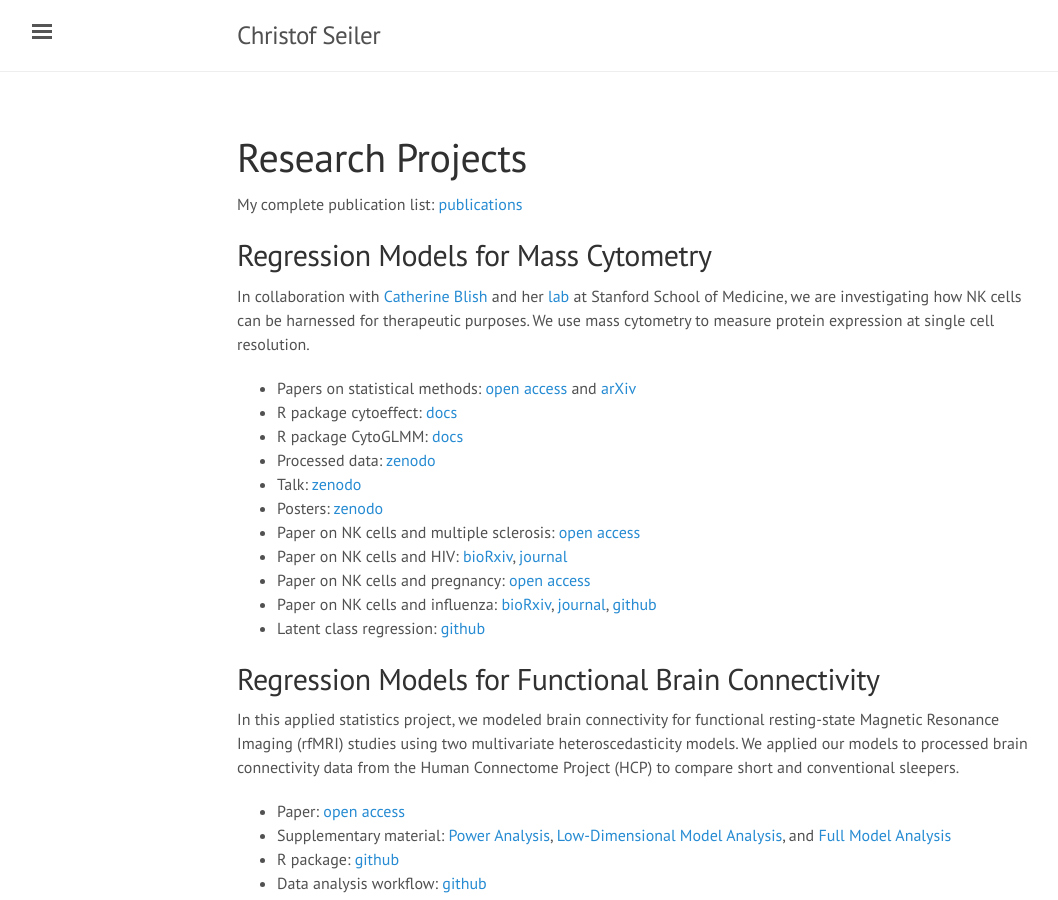
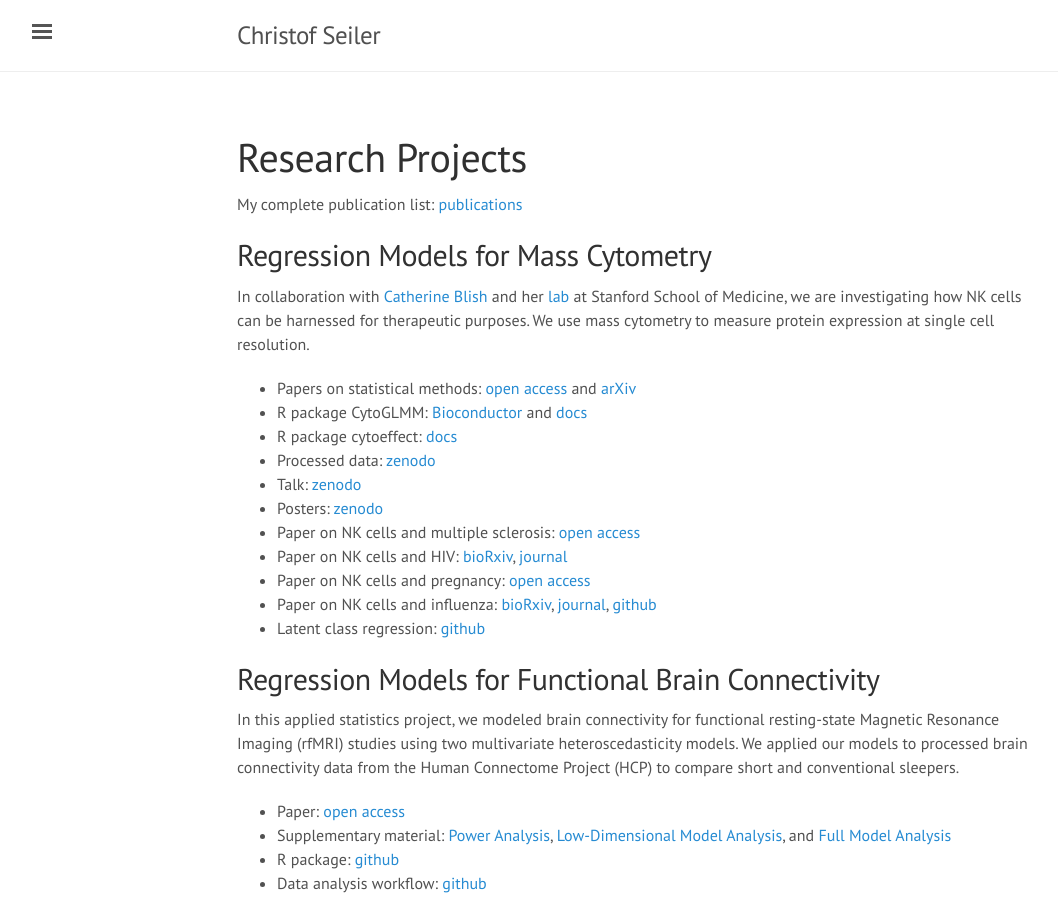
Before and after one commit to ChristofSeiler/ChristofSeiler.github.io, a Jekyll site: the page built from projects.md, in a window 1280 px wide and 900 px high. Shown: the whole window, without its empty margins (3-1061 px from the left). Built offline with Jekyll 4.4.1, drawn with Linux system fonts in a browser that asks for light colours.

Commit message:
added link to Bioconductor

```diff
--- a/projects.md
+++ b/projects.md
@@ -10,8 +10,8 @@ My complete publication list: [publications](http://christofseiler.github.io/pub
 In collaboration with [Catherine Blish](https://med.stanford.edu/profiles/catherine-blish) and her [lab](http://med.stanford.edu/blishlab.html) at Stanford School of Medicine, we are investigating how NK cells can be harnessed for therapeutic purposes. We use mass cytometry to measure protein expression at single cell resolution.
 
 * Papers on statistical methods: [open access](https://doi.org/10.1186/s12859-021-04067-x) and [arXiv](http://arxiv.org/abs/1903.07976)
+* R package CytoGLMM: [Bioconductor](https://bioconductor.org/packages/devel/bioc/html/CytoGLMM.html) and [docs](https://christofseiler.github.io/CytoGLMM/)
 * R package cytoeffect: [docs](https://christofseiler.github.io/cytoeffect/)
-* R package CytoGLMM: [docs](https://christofseiler.github.io/CytoGLMM/)
 * Processed data: [zenodo](https://doi.org/10.5281/zenodo.2652578)
 * Talk: [zenodo](https://doi.org/10.5281/zenodo.3524019)
 * Posters: [zenodo](https://doi.org/10.5281/zenodo.2656626)
```
